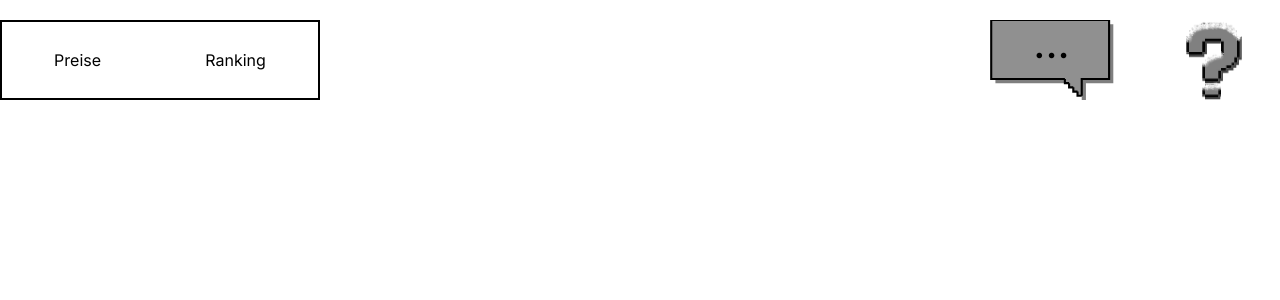
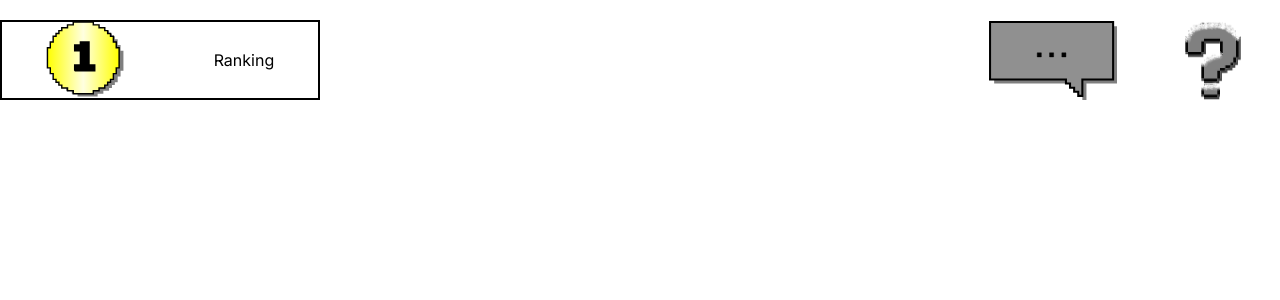
Before and after one commit to Rollemann/QuizAdventCalendar, a Next.js app: page / in a window 1280 px wide. Shown: the top 300 px of the page. Built offline with nearby package versions, Linux system fonts and the light colour scheme.

Commit message:
rewards and chat

```diff
--- a/src/app/components/menu/chat.tsx
+++ b/src/app/components/menu/chat.tsx
@@ -1,38 +1,40 @@
 import { useSpeachBubbleContext } from '@/app/contexts/speachBubbleContext'
+import { shapeDrawer } from "@/app/utilities/svgUtilities";
+import { Position } from "@/app/utilities/svgUtilities";
 
 const pixelSize: number = 10;
-const qube: string = `l ${pixelSize},0 l 0,${pixelSize}`;
-const startX: number = 75;
+const qube: string = `l ${pixelSize},0 l 0,${pixelSize} l -${pixelSize},0 Z`;
+const startX: number = 225;
 const width: number = 300;
 const height: number = 180;
-const diagLength: number = 4;
 
-let diagLine: string = "";
-for (let i: number = 0; i < diagLength; ++i) {
-    const offset: number = i * pixelSize;
-    diagLine += `M ${startX + offset},${offset} ${qube}`;
-}
+const speachBubbleIconStart: Position = { x: startX, y: height };
+const speachBubbleIconShape: number[] = [-1, -1, -1, -1, -1, -1, -1, -1, -18.5, -14, 30, 14, -7.5, 4.25];
+const speachBubbleIcon: string = shapeDrawer(speachBubbleIconStart, speachBubbleIconShape, pixelSize);
 
 const Chat = () => {
     const { speachBubble, setSpeachBubble } = useSpeachBubbleContext();
     return (
-        <svg viewBox={`0 0 ${width+10} ${height+10}`} onClick={() => setSpeachBubble('chat')} className='h-20'>
-            <path
-                transform={`rotate(180) translate(-${width + 10},-${height + 10})`}
+        <svg viewBox={`0 0 ${width + 15} ${height + 15}`} onClick={() => setSpeachBubble('chat')}>
+            <path // shadow
+                transform={`translate(15,15)`}
                 opacity={0.5}
-                fill='black' // TODO: Farbe anpassen zum Fragezeichen
-                d={`${diagLine} M ${startX + diagLength * pixelSize},${diagLength * pixelSize} L ${width - 10},${diagLength * pixelSize} L ${width - 10},${height} L 10,${height} L 10,${diagLength * pixelSize} L ${startX},${diagLength * pixelSize} L ${startX},0`}
+                fill='black'
+                d={speachBubbleIcon}
             />
-            <path
-                transform={`rotate(180) translate(-${width},-${height})`}
+            <path // icon
+                transform='translate(5,5)'
                 stroke='black'
                 strokeWidth={5}
                 fill='#909090'
-                d={`${diagLine} M ${startX + diagLength * pixelSize},${diagLength * pixelSize} L ${width - 10},${diagLength * pixelSize} L ${width - 10},${height} L 10,${height} L 10,${diagLength * pixelSize} L ${startX},${diagLength * pixelSize} L ${startX},0`}
+                d={speachBubbleIcon}
             />
-            <text x={110} y={height / 2} fontSize={100}>
-                ...
-            </text>
+            <path // 3 dots
+                stroke='black'
+                strokeWidth={1}
+                fill='black'
+                d={`M 120,80 ${qube} M 150,80 ${qube} M 180,80 ${qube}`}
+            />
         </svg>
     )
 }
--- a/src/app/components/menu/rewards.tsx
+++ b/src/app/components/menu/rewards.tsx
@@ -1,9 +1,51 @@
 import { useSpeachBubbleContext } from "@/app/contexts/speachBubbleContext";
+import { shapeDrawer } from "@/app/utilities/svgUtilities";
+import { Position } from "@/app/utilities/svgUtilities";
+
+const pixelSize: number = 10;
+const startX: number = 100;
+const width: number = 250;
+const height: number = 250;
+
+const circleStart: Position = { x: startX, y: 0 };
+const circleShape: number[] = [7, 1, 2, 1, 2, 1, 1, 1, 1, 1, 1, 2, 1, 2, 1, 7, -1, 2, -1, 2, -1, 1, -1, 1, -1, 1, -2, 1, -2, 1, -7, -1, -2, -1, -2, -1, -1, -1, -1, -1, -1, -2, -1, -2, -1, -7, 1, -2, 1, -2, 1, -1, 1, -1, 1, -1, 2, -1, 2, -1];
+const circle: string = shapeDrawer(circleStart, circleShape, pixelSize);
+
+const number1Start: Position = { x: startX, y: 170 };
+const number1Shape: number[] = [7, -2, -2, -8, -3, 1, -2, 2, 2, 5, -2, 2];
+const number1: string = shapeDrawer(number1Start, number1Shape, pixelSize);
 
 const Rewards = () => {
-    const {speachBubble, setSpeachBubble} = useSpeachBubbleContext();
+    const { speachBubble, setSpeachBubble } = useSpeachBubbleContext();
     return (
-        <button onClick={() => setSpeachBubble('rewards')}>Preise</button>
+        <svg viewBox={`0 0 ${width + 30} ${height + 15}`} onClick={() => setSpeachBubble('rewards')}>
+            <defs>
+                <linearGradient id="Gradient2">
+                    <stop offset="0%" stop-color="yellow" />
+                    <stop offset="50%" stop-color="lightyellow"/>
+                    <stop offset="100%" stop-color="yellow" />
+                </linearGradient>
+            </defs>
+            <path
+                transform={`translate(10,10)`}
+                opacity={0.5}
+                fill='black'
+                d={circle}
+            />
+            <path
+                transform={`translate(-5,0)`}
+                stroke='black'
+                strokeWidth={5}
+                fill='url(#Gradient2)'
+                d={circle}
+            />
+            <path
+                stroke='black'
+                strokeWidth={5}
+                fill='black'
+                d={number1}
+            />
+        </svg>
     )
 }
 
--- a/src/app/layout.tsx
+++ b/src/app/layout.tsx
@@ -4,7 +4,6 @@ import type { Metadata } from 'next'
 import { Inter } from 'next/font/google'
 import Chat from "./components/menu/chat"
 import Rules from "./components/menu/rules"
-import { useState } from 'react'
 import Speachbubble from './components/speachbubble'
 import Rewards from './components/menu/rewards'
 import Ranking from './components/menu/ranking'
@@ -28,7 +27,7 @@ export default function RootLayout({
       <body className={inter.className}>
         <header className='flex fixed w-screen flex-col top-5'>
           <SpeachBubbleContextProvider>
-            <div className='flex justify-between top-5'>
+            <div className='flex justify-between h-20'>
               <div className='flex border-solid border-black border-2 w-1/4 justify-around'>
                 <Rewards />
                 <Ranking />
@@ -46,10 +45,3 @@ export default function RootLayout({
     </html>
   )
 }
-
-
-/* TODO:
-          <svg height={1000} width={1000} viewBox='0 0 1000 1000' xmlns='<http://www.w3.org/2000/svg>'>
-            <path strokeWidth={2} d="M100 100 L200 200 L300 300 Z" />
-          </svg>
- */
--- /dev/null
+++ b/src/app/utilities/svgUtilities.ts
@@ -0,0 +1,10 @@
+export type Position = { x: number, y: number };
+
+export function shapeDrawer(startPoint: Position, edgeList: number[], pixelSize:number): string {
+    let shape: string = `M ${startPoint.x},${startPoint.y} `;
+    for (let i: number = 0; i < edgeList.length; ++i) {
+        const scale = edgeList[i] * pixelSize;
+        shape += (i % 2 == 0) ? `l ${scale},0 ` : `l 0,${scale} `;
+    }
+    return shape;
+}
```
